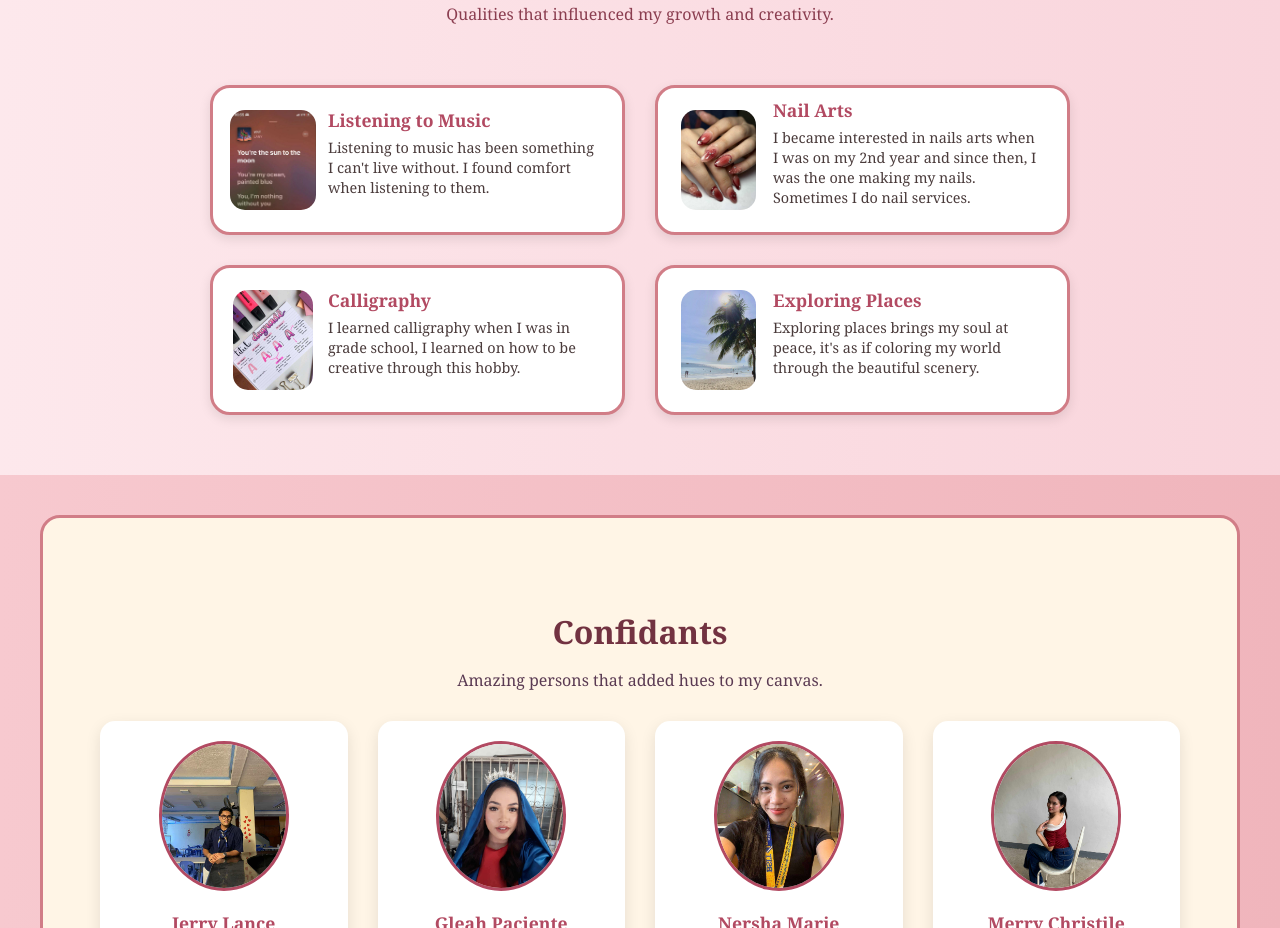
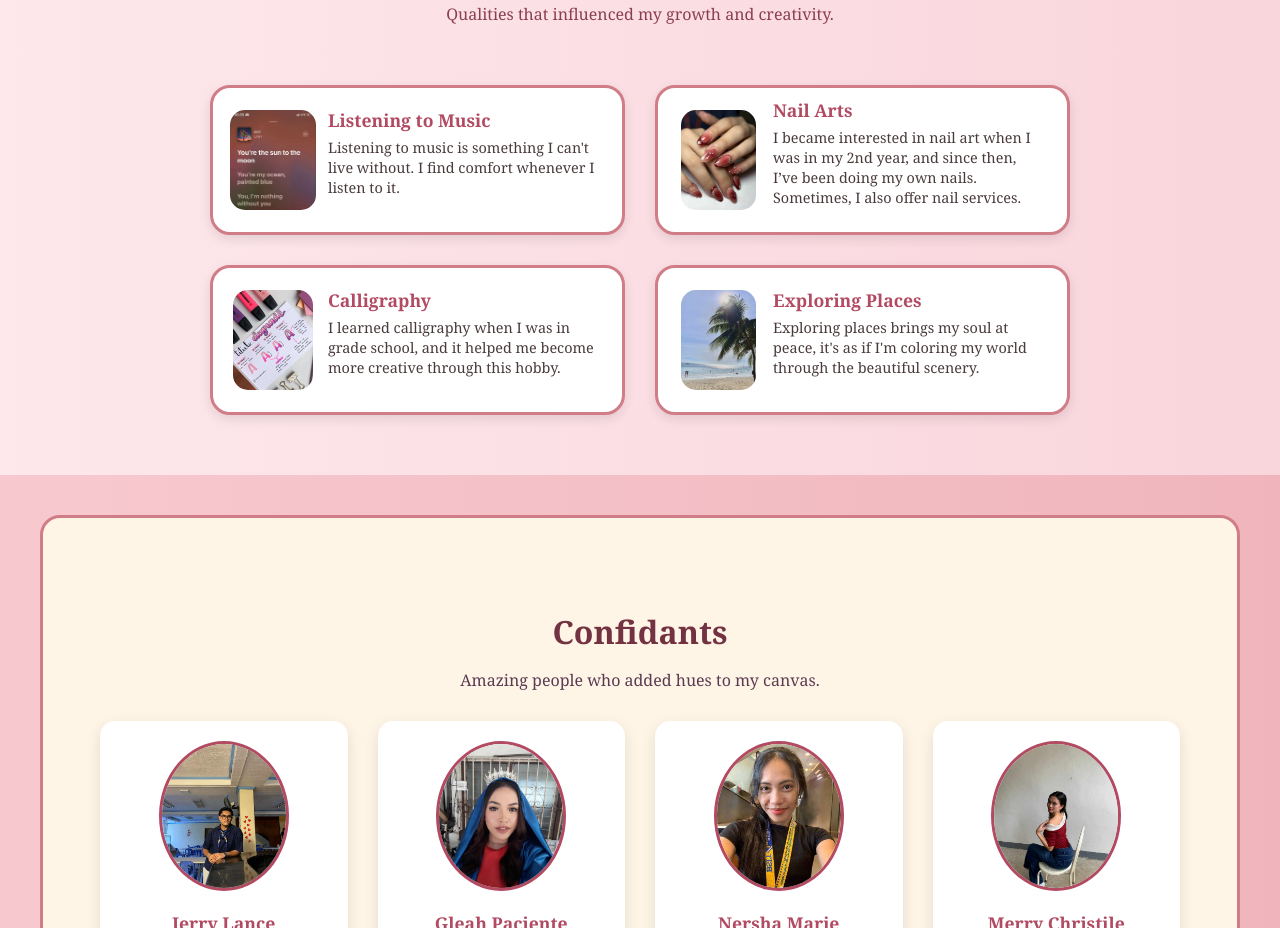
Before and after one commit to in2tlps/knowirish, a plain HTML site: page index.html in a window 1280 px wide. Shown: the part 1473-2401 px from the top of the page. Drawn offline with Linux system fonts and the light colour scheme.

Commit message:
Update index.html

```diff
--- a/index.html
+++ b/index.html
@@ -618,7 +618,7 @@
                 </div>
                 <div class="text">
                     <h3>Listening to Music</h3>
-                    <p>Listening to music has been something I can't live without. I found comfort when listening to them.</p>
+                    <p>Listening to music is something I can't live without. I find comfort whenever I listen to it.</p>
                 </div>
             </div>
 
@@ -628,7 +628,7 @@
                 </div>
                 <div class="text">
                     <h3>Nail Arts</h3>
-                    <p>I became interested in nails arts when I was on my 2nd year and since then, I was the one making my nails. Sometimes I do nail services.</p>
+                    <p>I became interested in nail art when I was in my 2nd year, and since then, I’ve been doing my own nails. Sometimes, I also offer nail services.</p>
                 </div>
             </div>
 
@@ -638,7 +638,7 @@
                 </div>
                 <div class="text">
                     <h3>Calligraphy</h3>
-                    <p>I learned calligraphy when I was in grade school, I learned on how to be creative through this hobby.</p>
+                    <p>I learned calligraphy when I was in grade school, and it helped me become more creative through this hobby.</p>
                 </div>
             </div>
 
@@ -648,7 +648,7 @@
                 </div>
                 <div class="text">
                     <h3>Exploring Places</h3>
-                    <p>Exploring places brings my soul at peace, it's as if coloring my world through the beautiful scenery.</p>
+                    <p>Exploring places brings my soul at peace, it's as if I'm coloring my world through the beautiful scenery.</p>
                 </div>
             </div>
         </div>
@@ -656,7 +656,7 @@
 
     <section class="product-section">
         <h3>Confidants</h3>
-        <p>Amazing persons that added hues to my canvas.</p>
+        <p>Amazing people who added hues to my canvas.</p>
         <div class="product-grid">
             <div class="product">
                 <div class="image-container"><img src="ln.jpg" alt="Jerry Lance Alavaren"></div>
```
